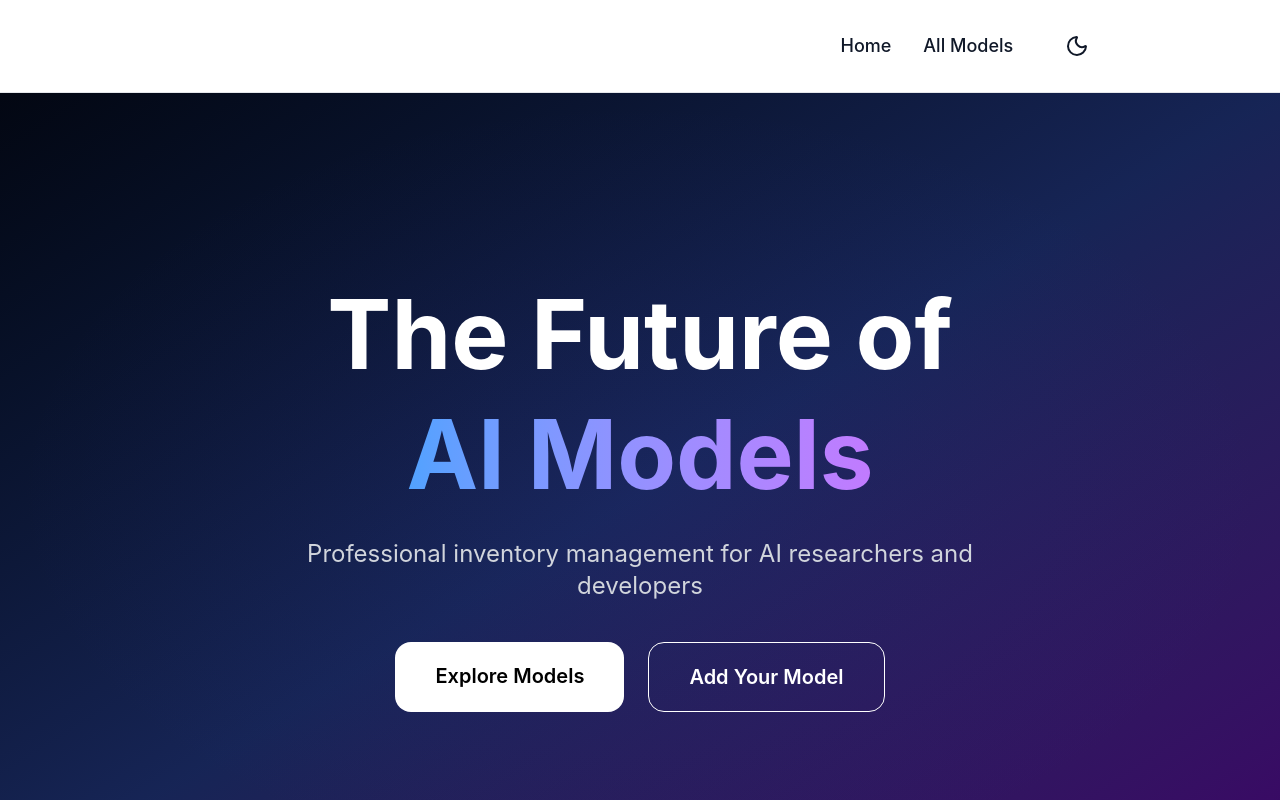
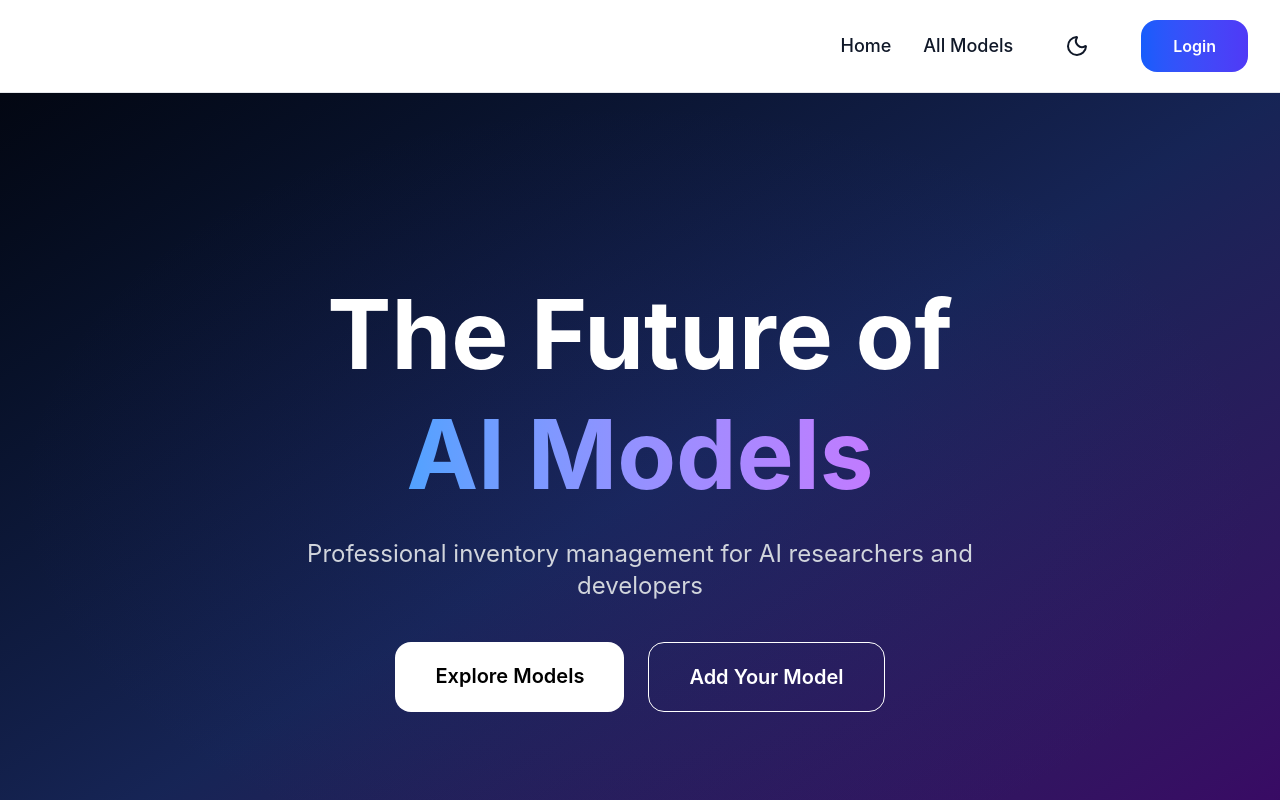
Before and after one commit to lamifaharia/ai-model-inventory, a React (Vite) app in the folder client/: page / in a window 1280 px wide. Shown: the top 800 px of the page. Built offline with nearby package versions, Linux system fonts and the light colour scheme; no server answers.

Commit message:
fixed a little spelling mistake in navbar

```diff
--- a/client/src/components/Navbar.jsx
+++ b/client/src/components/Navbar.jsx
@@ -89,7 +89,7 @@ const Navbar = () => {
           ) : (
             <Link
               to="/login"
-              className="bg-liner-to-r from-blue-600 to-indigo-600 text-white px-8 py-3.5 rounded-2xl font-semibold hover:brightness-110 transition"
+              className="bg-linear-to-r from-blue-600 to-indigo-600 text-white px-8 py-3.5 rounded-2xl font-semibold hover:brightness-110 transition"
             >
               Login
             </Link>
```
